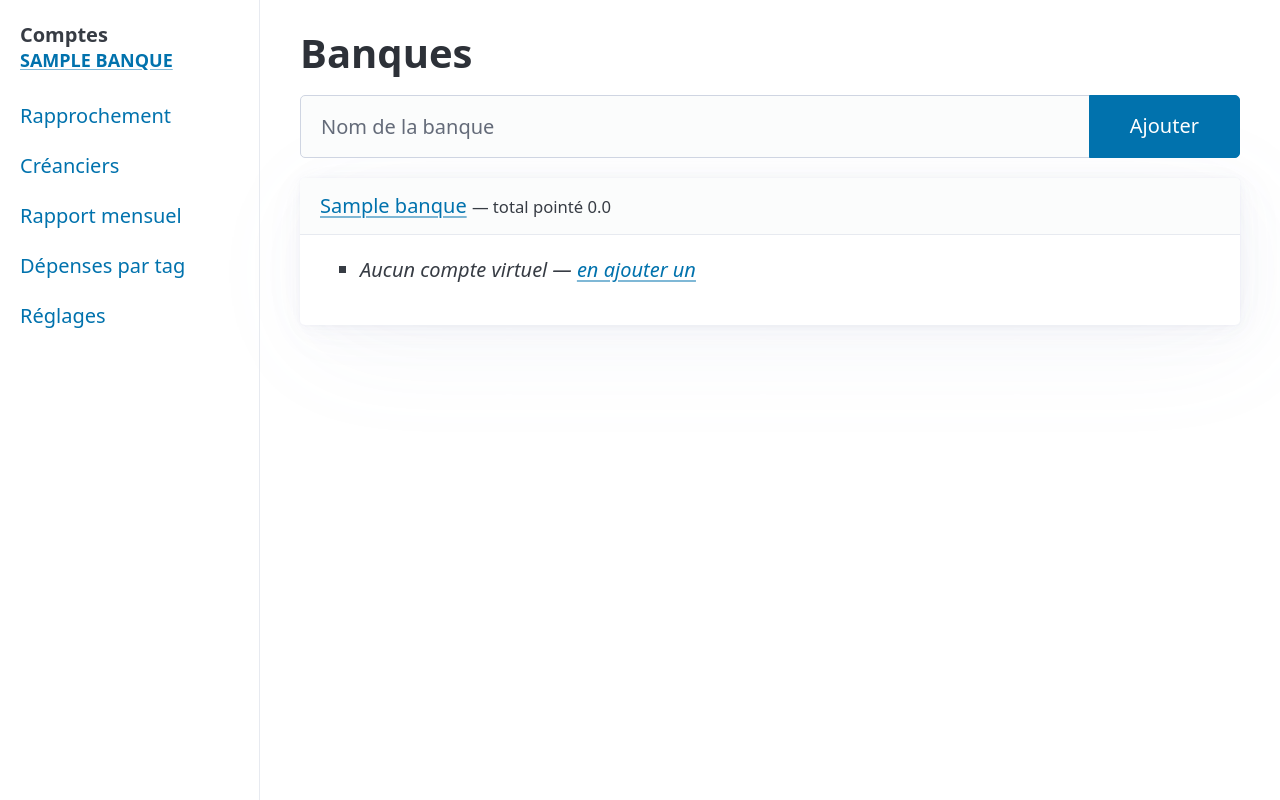
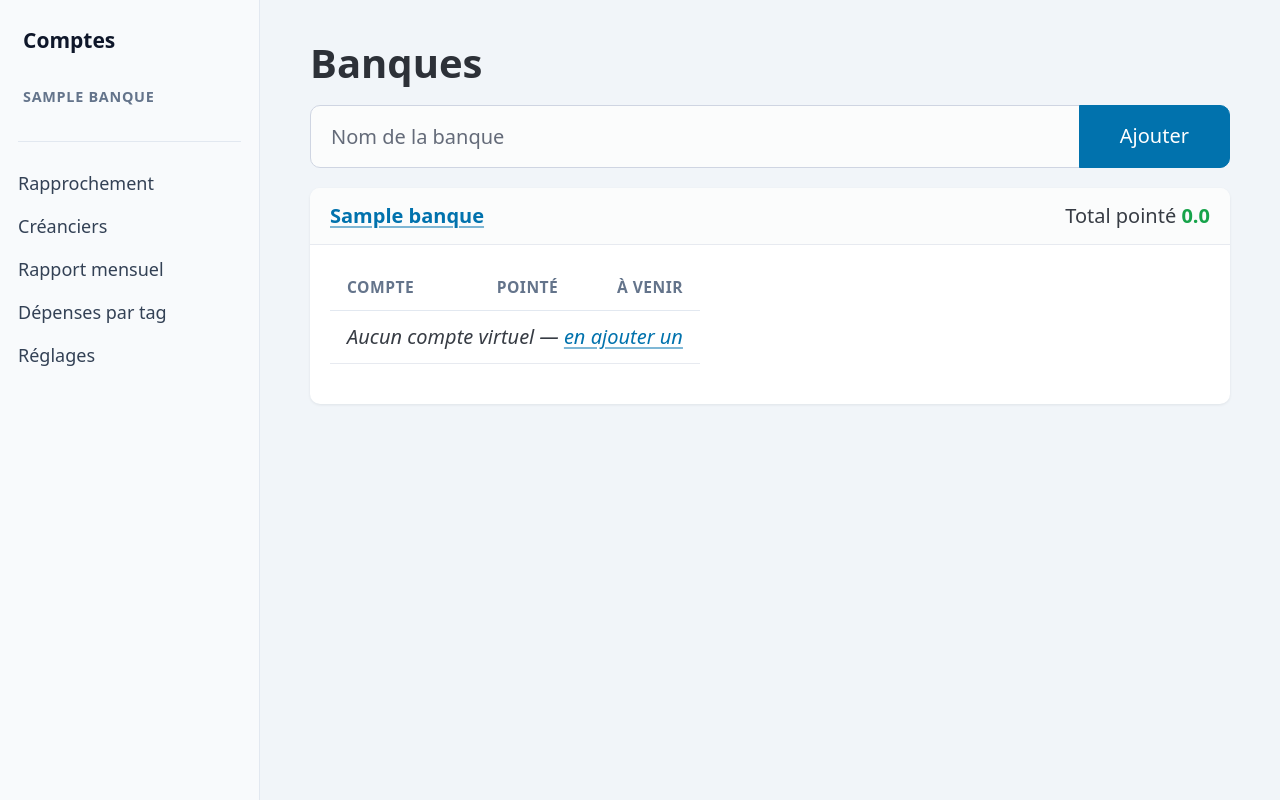
Before and after one commit to DessaiImrane/compteperso, a FastAPI app: page /banques in a window 1280 px wide. Run offline with FastAPI, Linux system fonts and the light colour scheme; tables that the repository leaves empty hold one stand-in row (values such as "Sample post"); parts of the project's set-up code (start-up, migrations or seed data) failed here and were passed over; some libraries are stand-ins or nearby versions.

Commit message:
style: real design system — app shell with independent scroll, accent color, rounded buttons/cards, tables with aligned colored amounts
Sidebar was one big list of oversized underlined links, and the banques
screen listed comptes as prose bullets instead of a table. Rebuilt the
shell as two independently-scrolling panes (sidebar/main), gave the
sidebar real visual hierarchy (small caps bank labels, compact hoverable
compte rows, drag handle scoped to its own icon), and switched banques +
transactions to real <table> with right-aligned tabular-nums amounts
colored green/red.

```diff
--- a/app/templates/banques/list.html
+++ b/app/templates/banques/list.html
@@ -7,20 +7,30 @@
     <button type="submit">Ajouter</button>
   </fieldset>
 </form>
-<div class="grid">
+
 {% for banque, comptes, total_banque in rows %}
 <article>
-      <header>
-        <a href="/banques/{{ banque.id }}">{{ banque.nom }}</a>
-        <small> — total pointé {{ total_banque }}</small>
+  <header style="display:flex; justify-content:space-between; align-items:center;">
+    <a href="/banques/{{ banque.id }}"><strong>{{ banque.nom }}</strong></a>
+    <span class="num">Total pointé <strong class="{{ 'amt-pos' if total_banque >= 0 else 'amt-neg' }}">{{ total_banque }}</strong></span>
   </header>
-      <ul>
+  <table>
+    <thead>
+      <tr><th>Compte</th><th class="num">Pointé</th><th class="num">À venir</th></tr>
+    </thead>
+    <tbody>
       {% for compte, pointe, a_venir in comptes %}
-          <li><a href="/comptes/{{ compte.id }}/transactions">{{ compte.nom }}</a> — pointé {{ pointe }}, à venir {{ a_venir }}</li>
+        <tr>
+          <td><a href="/comptes/{{ compte.id }}/transactions">{{ compte.nom }}</a></td>
+          <td class="num {{ 'amt-pos' if pointe >= 0 else 'amt-neg' }}">{{ pointe }}</td>
+          <td class="num {{ 'amt-pos' if a_venir >= 0 else 'amt-neg' }}">{{ a_venir }}</td>
+        </tr>
       {% endfor %}
-        {% if not comptes %}<li><em>Aucun compte virtuel — <a href="/banques/{{ banque.id }}">en ajouter un</a></em></li>{% endif %}
-      </ul>
+      {% if not comptes %}
+        <tr><td colspan="3"><em>Aucun compte virtuel — <a href="/banques/{{ banque.id }}">en ajouter un</a></em></td></tr>
+      {% endif %}
+    </tbody>
+  </table>
 </article>
 {% endfor %}
-</div>
 {% endblock %}
--- a/app/templates/base.html
+++ b/app/templates/base.html
@@ -8,33 +8,85 @@
   <script src="https://unpkg.com/htmx.org@1.9.12"></script>
   <script src="https://cdnjs.cloudflare.com/ajax/libs/Sortable/1.15.2/Sortable.min.js"></script>
   <style>
-    .layout { display: flex; align-items: flex-start; }
+    :root {
+      --pico-border-radius: 10px;
+      --accent: #4f46e5;
+      --accent-hover: #4338ca;
+      --pico-primary: var(--accent);
+      --pico-primary-background: var(--accent);
+      --pico-primary-hover-background: var(--accent-hover);
+      --pico-primary-border: var(--accent);
+      --pico-primary-hover-border: var(--accent-hover);
+      --sidebar-bg: #f8fafc;
+      --sidebar-border: #e2e8f0;
+      --row-hover: #eef2ff;
+    }
+    html, body { height: 100%; margin: 0; }
+    body { background: #f1f5f9; }
+
+    .app-shell { display: flex; height: 100vh; overflow: hidden; }
+
     .sidebar {
-      width: 260px; flex-shrink: 0; padding: 1rem; border-right: 1px solid var(--pico-muted-border-color);
-      min-height: 100vh; position: sticky; top: 0;
+      width: 260px; flex-shrink: 0; background: var(--sidebar-bg);
+      border-right: 1px solid var(--sidebar-border); overflow-y: auto;
+      height: 100vh; padding: 1.25rem 0.9rem; box-sizing: border-box;
     }
-    .sidebar h2 { font-size: 0.9rem; text-transform: uppercase; color: var(--pico-muted-color); margin-bottom: 0.5rem; }
-    .sidebar ul { list-style: none; padding-left: 0; margin: 0 0 1rem 0; }
-    .sidebar .comptes { padding-left: 0.75rem; margin-bottom: 1rem; }
-    .sidebar .comptes li { cursor: grab; padding: 0.15rem 0; }
-    .sidebar nav ul { margin-bottom: 0; }
-    main.container { flex: 1; padding: 1.5rem 2rem; }
-    table { display: block; overflow-x: auto; white-space: nowrap; }
+    .sidebar-title { font-weight: 700; font-size: 1.05rem; margin: 0 0.25rem 1.25rem; color: #0f172a; }
+    .bank-group { margin-bottom: 1.1rem; }
+    .bank-name {
+      font-size: 0.72rem; font-weight: 700; text-transform: uppercase; letter-spacing: .05em;
+      color: #64748b; padding: 0.2rem 0.25rem; margin-bottom: 0.15rem; display: block; text-decoration: none;
+    }
+    .bank-name:hover { color: var(--accent); }
+    .compte-list { list-style: none; margin: 0; padding: 0; }
+    .compte-row {
+      display: flex; align-items: center; gap: 0.4rem; padding: 0.4rem 0.5rem;
+      border-radius: 8px; cursor: grab;
+    }
+    .compte-row:hover { background: var(--row-hover); }
+    .compte-row a { text-decoration: none; color: #1e293b; flex: 1; font-size: 0.92rem; }
+    .drag-handle { color: #cbd5e1; font-size: 0.85rem; }
+    .sidebar-nav { margin-top: 1.5rem; padding-top: 1rem; border-top: 1px solid var(--sidebar-border); }
+    .sidebar-nav ul { list-style: none; margin: 0; padding: 0; }
+    .sidebar-nav a {
+      display: block; padding: 0.4rem 0.5rem; border-radius: 8px; color: #334155;
+      text-decoration: none; font-size: 0.9rem;
+    }
+    .sidebar-nav a:hover { background: var(--row-hover); color: var(--accent); }
+
+    main.main-scroll { flex: 1; overflow-y: auto; height: 100vh; padding: 2rem 2.5rem; box-sizing: border-box; }
+    main.main-scroll > :first-child { margin-top: 0; }
+
+    table { border-collapse: collapse; overflow-x: auto; display: block; white-space: nowrap; }
+    th, td { text-align: left; padding: 0.55rem 0.85rem; }
+    thead th { color: #64748b; font-size: 0.78rem; text-transform: uppercase; letter-spacing: .03em; border-bottom: 1px solid var(--sidebar-border); }
+    tbody tr { border-bottom: 1px solid #f1f5f9; }
+    .num { text-align: right; font-variant-numeric: tabular-nums; }
+    .amt-pos { color: #16a34a; }
+    .amt-neg { color: #dc2626; }
+
+    article { border-radius: var(--pico-border-radius); box-shadow: 0 1px 3px rgba(15, 23, 42, .08); margin-bottom: 1.25rem; }
+    button, input[type="submit"], [role="button"] { border-radius: 8px; }
   </style>
 </head>
 <body>
-  <div class="layout">
+  <div class="app-shell">
     <aside class="sidebar">
-      <strong>Comptes</strong>
+      <div class="sidebar-title">Comptes</div>
       {% for entry in sidebar_banques %}
-        <h2><a href="/banques/{{ entry.banque.id }}">{{ entry.banque.nom }}</a></h2>
-        <ul class="comptes" data-banque-id="{{ entry.banque.id }}">
-          {% for compte in entry.comptes %}
-            <li data-id="{{ compte.id }}">⠿ <a href="/comptes/{{ compte.id }}/transactions">{{ compte.nom }}</a></li>
-          {% endfor %}
-        </ul>
+        <div class="bank-group">
+          <a class="bank-name" href="/banques/{{ entry.banque.id }}">{{ entry.banque.nom }}</a>
+          <ul class="compte-list" data-banque-id="{{ entry.banque.id }}">
+            {% for compte in entry.comptes %}
+              <li class="compte-row" data-id="{{ compte.id }}">
+                <span class="drag-handle">⠿</span>
+                <a href="/comptes/{{ compte.id }}/transactions">{{ compte.nom }}</a>
+              </li>
+            {% endfor %}
+          </ul>
+        </div>
       {% endfor %}
-      <nav>
+      <nav class="sidebar-nav">
         <ul>
           <li><a href="/rapprochement">Rapprochement</a></li>
           <li><a href="/creanciers">Créanciers</a></li>
@@ -44,14 +96,15 @@
         </ul>
       </nav>
     </aside>
-    <main class="container">
+    <main class="main-scroll">
       {% block content %}{% endblock %}
     </main>
   </div>
   <script>
-    document.querySelectorAll('.sidebar .comptes').forEach(function (list) {
+    document.querySelectorAll('.compte-list').forEach(function (list) {
       new Sortable(list, {
         animation: 150,
+        handle: '.drag-handle',
         onEnd: function () {
           const ids = Array.from(list.children).map(function (li) { return parseInt(li.dataset.id, 10); });
           fetch('/banques/' + list.dataset.banqueId + '/comptes/ordre', {
```
Also changed, not shown: app/templates/transactions/list.html (+6 -2 lines). Lines whose indentation alone changed are shown as unchanged.
